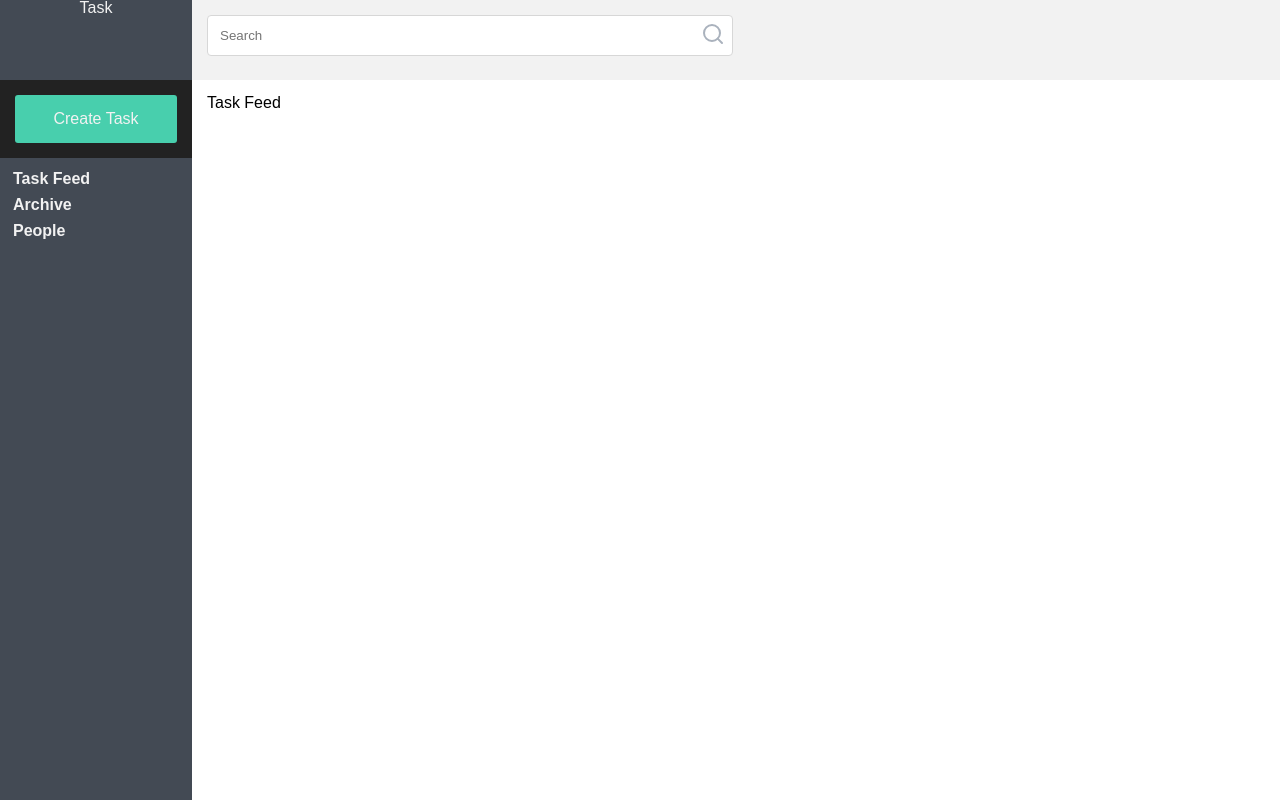
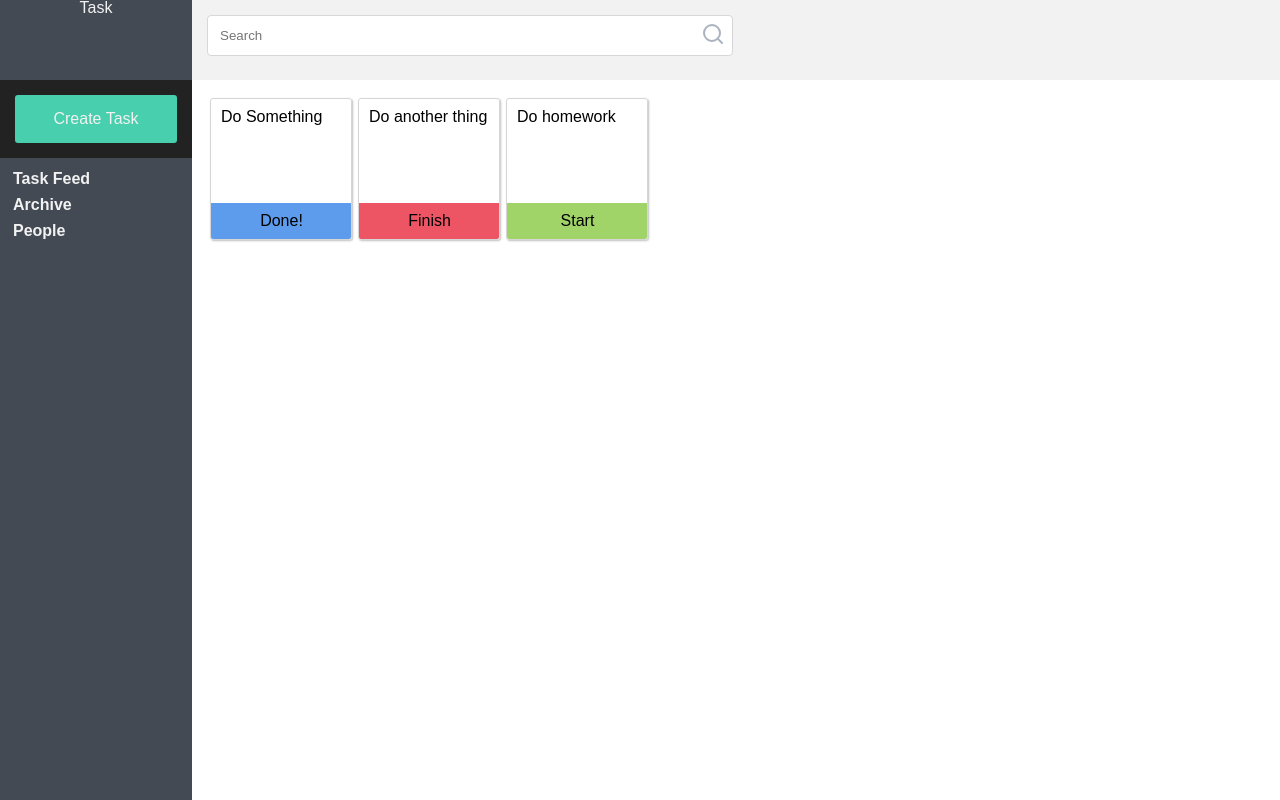
Before and after one commit to zyzmoz/myTasks, a React (Vite) app: page / in a window 1280 px wide. Built offline with nearby package versions, Linux system fonts and the light colour scheme.

Commit message:
Task components

```diff
--- /dev/null
+++ b/src/components/Task/Task.jsx
@@ -0,0 +1,29 @@
+import React from 'react';
+import './task.css';
+
+const Task = ({ task }) => {
+  return (
+    <div className="task-card">
+      <div className="task-text">
+        <p>{task.text}</p>
+      </div>
+      {!task.started && !task.finished &&
+        <div className="task-actions start">
+          <button className="btn">Start</button>
+        </div>
+      }
+      {task.started && !task.finished &&
+        <div className="task-actions finish">
+          <button className="btn">Finish</button>
+        </div>
+      }
+      {task.finished && task.started &&
+        <div className="task-actions done">
+          Done!
+        </div>
+      }
+    </div>
+  );
+};
+
+export default Task;
--- /dev/null
+++ b/src/components/Task/task.css
@@ -0,0 +1,62 @@
+.task-card {
+  position: relative;
+  float: left;
+  border: 1px solid #d6d6d6;
+  box-shadow: 1px 1px 2px  rgba(45,45,45,0.3);
+  margin: 3px;
+  border-radius: 3px;
+  height: 140px;
+  width: 140px;
+  overflow: hidden;
+}
+
+.task-text {
+  padding: 10px;
+  word-break: normal;
+}
+
+.task-actions {
+  position: absolute;
+  text-align: center;
+  width: 121px;
+  background-color: #d6d6d6;
+  padding: 10px;
+  left: 0;
+  bottom: 0;
+
+}
+
+.task-actions:hover {
+  background-color: silver;
+}
+
+.start {
+  background-color: #A0D468;
+}
+
+.start:hover {
+  background-color: #8cc152;
+}
+
+.finish {
+  background-color: #ed5565;
+}
+
+.finish:hover {
+  background-color: #da4453;
+}
+
+.done {
+  background-color: #5d9cec;
+}
+
+.done:hover {
+  background-color: #5d9cec;
+}
+
+
+.task-actions button {
+  width: 100%;
+  margin: 0;
+  padding: 0;
+}
--- /dev/null
+++ b/src/components/TaskList/TaskList.jsx
@@ -0,0 +1,55 @@
+import React, { Component } from 'react';
+import Task from '../Task/Task';
+
+class TaskList extends Component {
+  constructor() {
+    super();
+    this.state = {
+      taskList: [
+        {
+          id: 1,
+          createdAt: '',
+          text: 'Do Something',
+          deadline: '',
+          finished: true,
+          finishedAt: '',
+          started: true,
+          startedAt: '',
+          owner: 'Harry'
+        },
+        {
+          id: 2,
+          createdAt: '',
+          text: 'Do another thing',
+          deadline: '',
+          finished: false,
+          finishedAt: '',
+          started: true,
+          startedAt: '',
+          owner: 'Draco'
+        },
+        {
+          id: 3,
+          createdAt: '',
+          text: 'Do homework',
+          deadline: '',
+          finished: false,
+          finishedAt: '',
+          started: false,
+          startedAt: '',
+          owner: 'Draco'
+        }
+      ]
+    }
+  }
+  render() {
+    let taskList = this.state.taskList;
+    return (
+      <div className="list wrapper">
+        {taskList && taskList.map(task => <Task key={task.id} task={task}/>)}
+      </div>
+    );
+  }
+}
+
+export default TaskList;
--- a/src/pages/TaskFeed/TaskFeed.jsx
+++ b/src/pages/TaskFeed/TaskFeed.jsx
@@ -1,10 +1,11 @@
 import React, { Component } from 'react';
+import TaskList from '../../components/TaskList/TaskList';
 
 class TaskFeed extends Component {
   render() {
     return (
       <div className="content">
-        Task Feed
+        <TaskList />
       </div>
     );
   }
```
